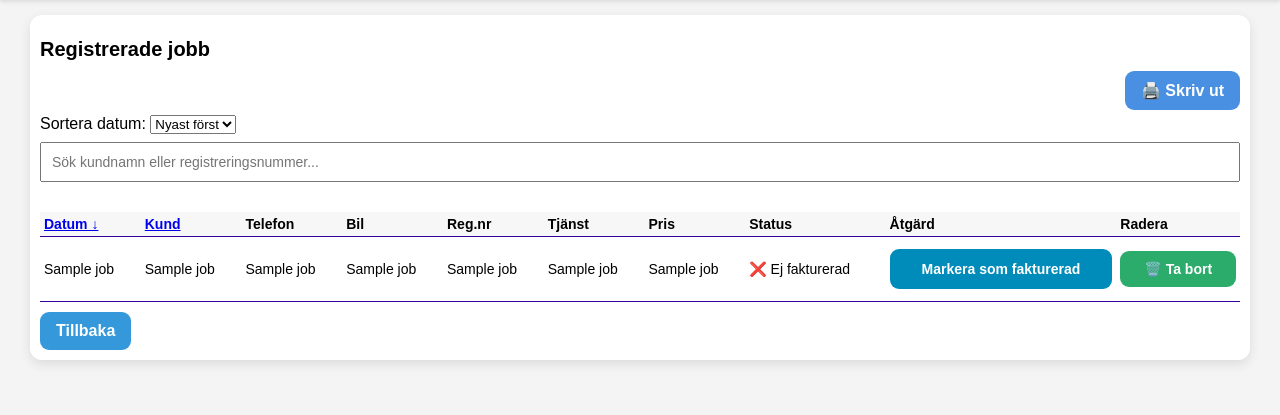
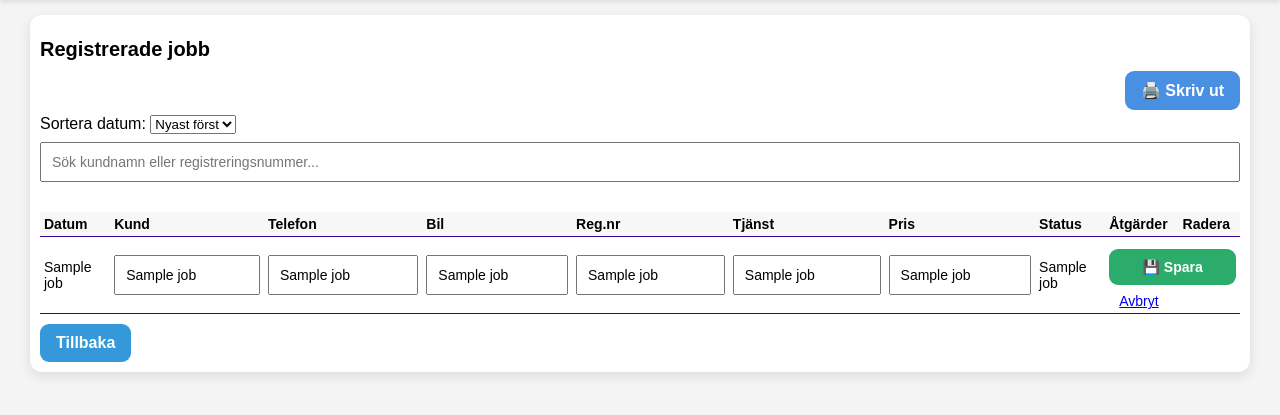
Before and after one commit to ArshedAl-Hadeethi/Faktura, a Flask app: page /jobs?edit=1 in a window 1280 px wide. Shown: the part 94-509 px from the top of the page. Run offline with Flask 3, Linux system fonts and the light colour scheme; a database or web service that is not in the repository returns one stand-in record (values such as "Sample title"); some libraries are stand-ins or nearby versions.

Commit message:
Lägg till redigera-knapp i jobs.html

```diff
--- a/app.py
+++ b/app.py
@@ -147,6 +147,25 @@ def generate_job_list_pdf():
     buffer.seek(0)
     return send_file(buffer, as_attachment=True, download_name="jobb_lista.pdf", mimetype='application/pdf')
 
+@app.route('/update/<int:job_id>', methods=['POST'])
+def update_job(job_id):
+    conn = get_db()
+    cur = conn.cursor()
+    cur.execute("""
+        UPDATE jobs SET customer_name=%s, phone=%s, car_model=%s, license_plate=%s,
+                        service=%s, price=%s WHERE id=%s
+    """, (
+        request.form['customer_name'], request.form['phone'], request.form['car_model'],
+        request.form['license_plate'], request.form['service'], request.form['price'],
+        job_id
+    ))
+    conn.commit()
+    cur.close()
+    conn.close()
+    flash("Jobbet har uppdaterats.")
+    return redirect('/jobs')
+
+
 if __name__ == '__main__':
     port = int(os.environ.get("PORT", 5000))
     app.run(host="0.0.0.0", port=port)
--- a/templates/jobs.html
+++ b/templates/jobs.html
@@ -3,12 +3,9 @@
 {% block title %}Registrerade jobb{% endblock %}
 
 {% block content %}
-
 {% with messages = get_flashed_messages() %}
   {% if messages %}
-    <div class="flash">
-        {{ messages[0] }}
-    </div>
+    <div class="flash">{{ messages[0] }}</div>
   {% endif %}
 {% endwith %}
 
@@ -16,9 +13,7 @@
   <h1>Registrerade jobb</h1>
 
   <div class="print-btn-wrapper">
-  <a href="{{ url_for('generate_job_list_pdf', sort=sort, sort_field=sort_field) }}" class="btn-pdf">
-    🖨️ Skriv ut
-  </a>
+    <a href="{{ url_for('generate_job_list_pdf', sort=sort, sort_field=sort_field) }}" class="btn-pdf">🖨️ Skriv ut</a>
   </div>
 
   <label for="sort">Sortera datum:</label>
@@ -29,41 +24,40 @@
 
   <input type="text" id="liveSearch" placeholder="Sök kundnamn eller registreringsnummer..." style="width: 100%; padding: 10px; margin-bottom: 15px; font-size: 14px;">
 
-    <form method="get" action="/jobs" class="search-form">
-        <input type="hidden" name="search" value="{{ search }}">
-
-
-    </form>
-
-
-
-
   <table>
     <thead>
       <tr>
-                <th>
-                    <a href="{{ url_for('jobs', sort_field='date', sort='asc' if sort_field != 'date' or sort == 'desc' else 'desc', search=search) }}">
-                        Datum {% if sort_field == 'date' %}{{ '↑' if sort == 'asc' else '↓' }}{% endif %}
-                    </a>
-                </th>
-                <th>
-                    <a href="{{ url_for('jobs', sort_field='name', sort='asc' if sort_field != 'name' or sort == 'desc' else 'desc', search=search) }}">
-                        Kund {% if sort_field == 'name' %}{{ '↑' if sort == 'asc' else '↓' }}{% endif %}
-                    </a>
-                </th>
+        <th>Datum</th>
+        <th>Kund</th>
         <th>Telefon</th>
         <th>Bil</th>
         <th>Reg.nr</th>
         <th>Tjänst</th>
         <th>Pris</th>
         <th>Status</th>
-                <th>Åtgärd</th>
+        <th>Åtgärder</th>
         <th>Radera</th>
       </tr>
     </thead>
     <tbody>
       {% for job in jobs %}
-            <tr class="{% if job[8] == 'Fakturerad' %}fakturerad{% endif %}">
+      <tr id="row-{{ job[0] }}" class="{% if job[8] == 'Fakturerad' %}fakturerad{% endif %}">
+        {% if request.args.get('edit') == job[0]|string %}
+        <form method="post" action="/update/{{ job[0] }}">
+          <td>{{ job[7] }}</td>
+          <td><input name="customer_name" value="{{ job[1] }}"></td>
+          <td><input name="phone" value="{{ job[2] }}"></td>
+          <td><input name="car_model" value="{{ job[3] }}"></td>
+          <td><input name="license_plate" value="{{ job[4] }}"></td>
+          <td><input name="service" value="{{ job[5] }}"></td>
+          <td><input name="price" value="{{ job[6] }}"></td>
+          <td>{{ job[8] }}</td>
+          <td colspan="2">
+            <button type="submit">💾 Spara</button>
+            <a href="/jobs" style="margin-left: 10px;">Avbryt</a>
+          </td>
+        </form>
+        {% else %}
         <td>{{ job[7] }}</td>
         <td>{{ job[1] }}</td>
         <td>{{ job[2] }}</td>
@@ -71,24 +65,15 @@
         <td>{{ job[4] }}</td>
         <td>{{ job[5] }}</td>
         <td>{{ job[6] }}</td>
-                <td>
-                    {% if job[8] == 'Fakturerad' %}
-                        ✔ Fakturerad
-                    {% else %}
-                        ❌ Ej fakturerad
-                    {% endif %}
-                </td>
+        <td>{% if job[8] == 'Fakturerad' %}✔{% else %}❌{% endif %} {{ job[8] }}</td>
         <td>
           <form method="post" action="/toggle_status/{{ job[0] }}" onsubmit="return confirmToggleStatus(this)">
             <input type="hidden" name="pin">
             <button type="submit" class="action-btn">
-                            {% if job[8] == 'Fakturerad' %}
-                                Ångra fakturering
-                            {% else %}
-                                Markera som fakturerad
-                            {% endif %}
+              {% if job[8] == 'Fakturerad' %}Ångra fakturering{% else %}Markera som fakturerad{% endif %}
             </button>
           </form>
+          <a href="/jobs?edit={{ job[0] }}" class="action-btn">✏️ Redigera</a>
         </td>
         <td>
           <form method="post" action="/delete/{{ job[0] }}" onsubmit="return confirmDelete(this)">
@@ -96,6 +81,7 @@
             <button type="submit">🗑️ Ta bort</button>
           </form>
         </td>
+        {% endif %}
       </tr>
       {% endfor %}
     </tbody>
@@ -105,52 +91,36 @@
 </div>
 
 <script>
-  setTimeout(function () {
-    var flash = document.querySelector('.flash');
+setTimeout(() => {
+  const flash = document.querySelector('.flash');
   if (flash) {
     flash.style.transition = 'opacity 0.5s ease';
     flash.style.opacity = '0';
-      setTimeout(function () {
-        flash.remove();
-      }, 500);
+    setTimeout(() => flash.remove(), 500);
   }
 }, 3000);
-</script>
 
-<script>
 function confirmDelete(form) {
   const pin = prompt("Ange PIN-kod för att radera:");
-    if (pin === null || pin.trim() === "") return false;
+  if (!pin) return false;
   form.pin.value = pin;
   return true;
 }
-</script>
 
-<script>
-document.getElementById('liveSearch').addEventListener('input', function () {
-    const filter = this.value.toLowerCase();
-    const rows = document.querySelectorAll("table tbody tr");
-
-    rows.forEach(row => {
-        const name = row.cells[1]?.innerText.toLowerCase();
-        const reg = row.cells[4]?.innerText.toLowerCase();
-
-        if (name.includes(filter) || reg.includes(filter)) {
-            row.style.display = "";
-        } else {
-            row.style.display = "none";
-        }
-    });
-});
-</script>
-
-<script>
 function confirmToggleStatus(form) {
   const pin = prompt("Ange PIN-kod för att bekräfta:");
   if (pin === null) return false;
   form.pin.value = pin;
   return true;
 }
+
+document.getElementById('liveSearch').addEventListener('input', function () {
+  const filter = this.value.toLowerCase();
+  document.querySelectorAll("table tbody tr").forEach(row => {
+    const name = row.cells[1]?.innerText.toLowerCase();
+    const reg = row.cells[4]?.innerText.toLowerCase();
+    row.style.display = name.includes(filter) || reg.includes(filter) ? "" : "none";
+  });
+});
 </script>
-
 {% endblock %}
```
Lines whose indentation alone changed are shown as unchanged.
